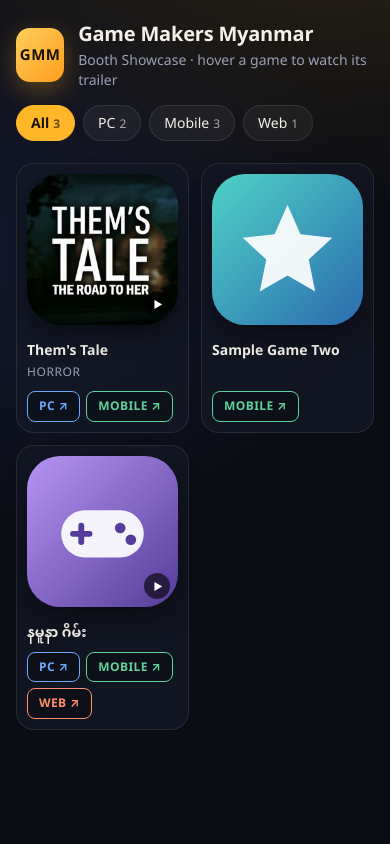
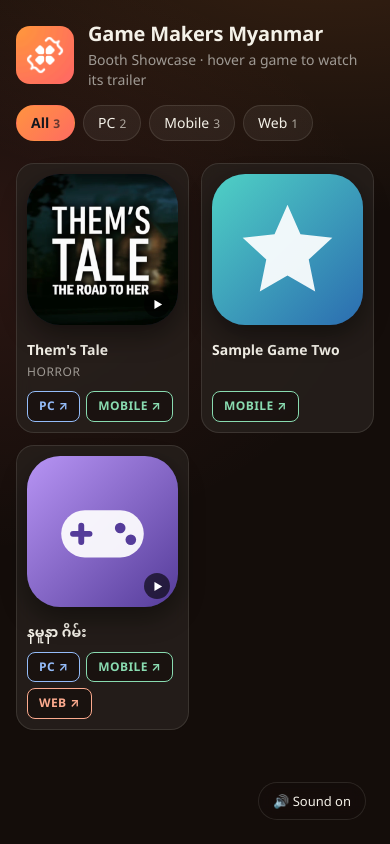
Before and after one commit to lordshan2245/gmm-showcase, a plain HTML site: page index.html in a window 390 px wide. Drawn offline with Linux system fonts and the light colour scheme.

Commit message:
Add trailer sound, GMM logo and brand colours
Co-Authored-By: Claude Fable 5.2 <noreply@anthropic.com>

```diff
--- a/app.js
+++ b/app.js
@@ -61,9 +61,16 @@
       frame.hidden = false;
       var iframe = document.createElement('iframe');
       iframe.allow = 'autoplay; encrypted-media';
+      // Starts muted (always allowed), then applySound() turns the sound on through the player API.
       iframe.src = 'https://www.youtube-nocookie.com/embed/' + yt +
         '?autoplay=1&mute=1&controls=0&loop=1&playlist=' + yt +
-        '&playsinline=1&rel=0&modestbranding=1&iv_load_policy=3&disablekb=1';
+        '&playsinline=1&rel=0&modestbranding=1&iv_load_policy=3&disablekb=1&enablejsapi=1';
+      iframe.addEventListener('load', function () {
+        // The player takes a moment to accept commands after the frame loads.
+        [0, 400, 1200, 2500].forEach(function (ms) {
+          setTimeout(function () { if (iframe.isConnected) applySound(); }, ms);
+        });
+      });
       frame.appendChild(iframe);
       document.body.classList.add('trailer-on');
     } else {
@@ -71,11 +78,62 @@
       video.hidden = false;
       video.src = game.trailer;
       video.currentTime = 0;
+      video.muted = !(soundOn && unlocked);
       var p = video.play();
-      if (p && p.catch) p.catch(function () {});
+      if (p && p.catch) p.catch(function () {
+        // The browser refused to start with sound: play silently instead.
+        video.muted = true;
+        var q = video.play();
+        if (q && q.catch) q.catch(function () {});
+      });
       document.body.classList.add('trailer-on');
     }
+    updateSoundUi();
   }
+
+  // ---------- Sound ----------
+  // Browsers only allow sound after the visitor has clicked or pressed a key on the page,
+  // so trailers play silently until that first interaction.
+  var soundBtn = document.getElementById('soundBtn');
+  var soundHint = document.getElementById('soundHint');
+  var soundOn = true;
+  var unlocked = false;
+  try { soundOn = localStorage.getItem('gmm-sound') !== 'off'; } catch (e) {}
+
+  function ytCommand(func, args) {
+    var iframe = frame.querySelector('iframe');
+    if (!iframe || !iframe.contentWindow) return;
+    iframe.contentWindow.postMessage(JSON.stringify({ event: 'command', func: func, args: args || [] }), '*');
+  }
+
+  function applySound() {
+    var audible = soundOn && unlocked;
+    video.muted = !audible;
+    if (audible) { ytCommand('unMute'); ytCommand('setVolume', [100]); }
+    else ytCommand('mute');
+    updateSoundUi();
+  }
+
+  function updateSoundUi() {
+    soundBtn.textContent = soundOn ? '🔊 Sound on' : '🔇 Sound off';
+    soundBtn.setAttribute('aria-pressed', String(soundOn));
+    soundHint.hidden = !(soundOn && !unlocked);
+  }
+
+  function unlock() {
+    if (unlocked) return;
+    unlocked = true;
+    applySound();
+  }
+  document.addEventListener('pointerdown', unlock, true);
+  document.addEventListener('keydown', unlock, true);
+
+  soundBtn.addEventListener('click', function () {
+    soundOn = !soundOn;
+    try { localStorage.setItem('gmm-sound', soundOn ? 'on' : 'off'); } catch (e) {}
+    unlocked = true;
+    applySound();
+  });
 
   function stopNow() {
     clearTimeout(hideTimer);
@@ -217,6 +275,47 @@
   document.addEventListener('click', function () { if (touchMode) stopTrailer(); });
   document.addEventListener('visibilitychange', function () { if (document.hidden) stopTrailer(); });
 
+  // ---------- Branding (logo + colours from settings.js) ----------
+  function hexToRgb(hex) {
+    var m = /^#?([0-9a-f]{6})$/i.exec(hex || '');
+    if (!m) return null;
+    var n = parseInt(m[1], 16);
+    return [n >> 16 & 255, n >> 8 & 255, n & 255];
+  }
+  function luminance(rgb) { return (0.299 * rgb[0] + 0.587 * rgb[1] + 0.114 * rgb[2]) / 255; }
+
+  function applyBranding() {
+    var site = window.SITE && typeof window.SITE === 'object' ? window.SITE : {};
+    var root = document.documentElement.style;
+    var bg = hexToRgb(site.bg);
+    var accent = hexToRgb(site.accent);
+    if (bg) {
+      root.setProperty('--bg', site.bg);
+      // Pick readable text for a dark or a light background.
+      root.setProperty('--text', luminance(bg) > 0.55 ? '#14161d' : '#f4f1e8');
+    }
+    if (accent) {
+      root.setProperty('--accent', site.accent);
+      root.setProperty('--accent-ink', luminance(accent) > 0.55 ? '#14161d' : '#ffffff');
+    }
+    // Optional second accent: the end colour of the brand gradient.
+    if (hexToRgb(site.accent2)) root.setProperty('--accent2', site.accent2);
+    if (site.logo) {
+      var mark = document.getElementById('mark');
+      var img = el('img', 'logo');
+      img.src = site.logo;
+      img.alt = 'Game Makers Myanmar';
+      img.onload = function () { mark.replaceWith(img); };
+      var icon = document.createElement('link');
+      icon.rel = 'icon';
+      icon.href = site.logo;
+      document.head.appendChild(icon);
+    }
+    if (site.showTitle === false && site.logo) document.getElementById('siteTitle').hidden = true;
+  }
+
+  applyBranding();
+  updateSoundUi();
   renderFilters();
   render();
 })();
--- a/games.js
+++ b/games.js
@@ -1 +1 @@
-window.GAMES = [{"id":"sample-1","name":"Them's Tale","icon":"media/unnamed-20261113-151932.webp","platforms":["PC","Mobile"],"trailer":"media/Cleaner-Game---both-input---Windows-Mac-Linux---Un-20261113-153134.mp4","genre":"Horror","links":{"PC":"https://store.steampowered.com/app/4213600/Thems_Tale_The_Road_To_Her/","Mobile":"https://play.google.com/store/apps/details?id=com.gamemakersmyanmar.ThemsTale"}},{"id":"sample-2","name":"Sample Game Two","icon":"media/sample-2.svg","link":"https://example.com/","platforms":["Mobile"],"trailer":""},{"id":"sample-3","name":"နမူနာ ဂိမ်း","icon":"media/sample-3.svg","link":"https://example.com/","platforms":["PC","Mobile","Web"],"trailer":"media/sample-trailer-20261113-123730.webm"}];
+window.GAMES = [{"id":"sample-1","name":"Them's Tale","icon":"media/unnamed-20261113-151932.webp","platforms":["PC","Mobile"],"trailer":"https://youtu.be/I252qy68kk0?si=VJo42qWKIy6moBvz","genre":"Horror","links":{"PC":"https://store.steampowered.com/app/4213600/Thems_Tale_The_Road_To_Her/","Mobile":"https://play.google.com/store/apps/details?id=com.gamemakersmyanmar.ThemsTale"}},{"id":"sample-2","name":"Sample Game Two","icon":"media/sample-2.svg","link":"https://example.com/","platforms":["Mobile"],"trailer":""},{"id":"sample-3","name":"နမူနာ ဂိမ်း","icon":"media/sample-3.svg","link":"https://example.com/","platforms":["PC","Mobile","Web"],"trailer":"media/sample-trailer-20261113-123730.webm"}];
--- a/index.html
+++ b/index.html
@@ -11,16 +11,16 @@
 
 <!-- Trailer background -->
 <div class="bg" aria-hidden="true">
-  <video id="bgVideo" muted loop playsinline preload="none"></video>
+  <video id="bgVideo" loop playsinline preload="none"></video>
   <div id="bgFrame"></div>
   <div class="bg-shade"></div>
 </div>
 
 <header class="top">
   <div class="brand">
-    <div class="mark">GMM</div>
+    <div class="mark" id="mark">GMM</div>
     <div>
-      <h1>Game Makers Myanmar</h1>
+      <h1 id="siteTitle">Game Makers Myanmar</h1>
       <p>Booth Showcase · hover a game to watch its trailer</p>
     </div>
   </div>
@@ -32,9 +32,12 @@
   <p class="empty" id="empty" hidden>No games to show yet.</p>
 </main>
 
-<div class="now" id="now" aria-live="polite"><span class="dot"></span><span>Trailer</span><strong id="nowName"></strong></div>
+<div class="now" id="now" aria-live="polite"><span class="dot"></span><span>Trailer</span><strong id="nowName"></strong><em id="soundHint" hidden>· click anywhere for sound</em></div>
+
+<button class="sound" id="soundBtn" type="button" aria-pressed="true">🔊 Sound on</button>
 
 <script src="games.js"></script>
+<script src="settings.js"></script>
 <script src="app.js"></script>
 </body>
 </html>
--- /dev/null
+++ b/settings.js
@@ -0,0 +1 @@
+window.SITE = {"logo":"media/gmm-logo.png","showTitle":true,"accent":"#ff9340","accent2":"#ff6c61","bg":"#140d0a"};
--- a/style.css
+++ b/style.css
@@ -1,14 +1,26 @@
+/* --bg, --text, --accent and --accent-ink are overridden from Site settings (settings.js).
+   Everything else is derived from them, so the whole page follows the brand colours. */
 :root {
   --bg: #0a0c13;
-  --panel: #151a28;
-  --line: rgba(255, 255, 255, .09);
   --text: #f4f1e8;
-  --muted: #9aa1b5;
   --accent: #ffb627;
+  --accent2: var(--accent);
   --accent-ink: #1a1200;
   --pc: #6ea8ff;
   --mobile: #5fd39a;
   --web: #ff8f6b;
+}
+
+body {
+  --line: color-mix(in srgb, var(--text) 11%, transparent);
+  --muted: color-mix(in srgb, var(--text) 62%, var(--bg));
+  --card: color-mix(in srgb, color-mix(in srgb, var(--bg) 91%, var(--text)) 78%, transparent);
+}
+
+/* Over a playing trailer the page is always dark, whatever the theme. */
+body.trailer-on {
+  --bg: #0a0c13;
+  --text: #f4f1e8;
 }
 
 * { box-sizing: border-box; }
@@ -18,8 +30,8 @@ html, body { margin: 0; }
 body {
   min-height: 100vh;
   background:
-    radial-gradient(900px 500px at 85% -10%, rgba(255, 182, 39, .13), transparent 60%),
-    radial-gradient(700px 500px at -10% 30%, rgba(80, 110, 255, .12), transparent 60%),
+    radial-gradient(900px 500px at 85% -10%, color-mix(in srgb, var(--accent) 16%, transparent), transparent 60%),
+    radial-gradient(700px 500px at -10% 30%, color-mix(in srgb, var(--accent2) 10%, transparent), transparent 60%),
     var(--bg);
   background-attachment: fixed;
   color: var(--text);
@@ -88,13 +100,35 @@ body.trailer-on .bg { opacity: 1; }
   width: 54px;
   height: 54px;
   border-radius: 14px;
-  background: linear-gradient(135deg, #ffcf5c, #ff9d1b);
+  background: linear-gradient(135deg, color-mix(in srgb, var(--accent) 75%, #fff), var(--accent2));
   color: var(--accent-ink);
   font-weight: 900;
   font-size: 15px;
   letter-spacing: .5px;
-  box-shadow: 0 8px 24px rgba(255, 170, 30, .3);
+  box-shadow: 0 8px 24px color-mix(in srgb, var(--accent) 30%, transparent);
 }
+
+.logo { display: block; border-radius: 14px; height: 58px; width: auto; max-width: min(240px, 45vw); object-fit: contain; }
+
+.sound {
+  position: fixed;
+  right: 24px;
+  bottom: 24px;
+  z-index: 2;
+  appearance: none;
+  font: inherit;
+  font-size: 13px;
+  color: var(--text);
+  background: color-mix(in srgb, var(--bg) 80%, transparent);
+  border: 1px solid var(--line);
+  padding: 9px 14px;
+  border-radius: 999px;
+  cursor: pointer;
+  backdrop-filter: blur(8px);
+}
+.sound:hover { border-color: var(--accent); }
+.sound[aria-pressed="false"] { color: var(--muted); }
+.now em { font-style: normal; text-transform: none; letter-spacing: 0; white-space: nowrap; }
 
 .brand h1 { margin: 0; font-size: clamp(20px, 2.6vw, 28px); letter-spacing: -.2px; }
 .brand p { margin: 2px 0 0; color: var(--muted); font-size: 14px; }
@@ -104,7 +138,7 @@ body.trailer-on .bg { opacity: 1; }
 .chip {
   appearance: none;
   border: 1px solid var(--line);
-  background: rgba(255, 255, 255, .05);
+  background: color-mix(in srgb, var(--text) 6%, transparent);
   color: var(--text);
   font: inherit;
   font-size: 14px;
@@ -113,10 +147,10 @@ body.trailer-on .bg { opacity: 1; }
   cursor: pointer;
   transition: background .15s, border-color .15s, color .15s;
 }
-.chip:hover { border-color: rgba(255, 255, 255, .3); }
+.chip:hover { border-color: color-mix(in srgb, var(--text) 35%, transparent); }
 .chip[aria-pressed="true"] {
-  background: var(--accent);
-  border-color: var(--accent);
+  background: linear-gradient(135deg, var(--accent), var(--accent2));
+  border-color: transparent;
   color: var(--accent-ink);
   font-weight: 700;
 }
@@ -139,7 +173,7 @@ main { max-width: 1280px; margin: 0 auto; padding: 24px 24px 96px; }
   padding: 14px;
   border: 1px solid var(--line);
   border-radius: 22px;
-  background: rgba(21, 26, 40, .72);
+  background: var(--card);
   backdrop-filter: blur(8px);
   transition: opacity .3s ease, transform .2s ease, border-color .2s ease, background .3s ease;
 }
@@ -206,7 +240,7 @@ main { max-width: 1280px; margin: 0 auto; padding: 24px 24px 96px; }
   padding: 3px 8px;
   border-radius: 6px;
   border: 1px solid currentColor;
-  background: rgba(0, 0, 0, .25);
+  background: color-mix(in srgb, var(--bg) 60%, transparent);
 }
 .tags { margin-top: auto; }
 .tags li { display: flex; }
@@ -222,9 +256,9 @@ a.tag.link:hover, a.tag.link:focus-visible { transform: translateY(-1px); color:
 a.tag.link.pc:hover, a.tag.link.pc:focus-visible { background: var(--pc); border-color: var(--pc); }
 a.tag.link.mobile:hover, a.tag.link.mobile:focus-visible { background: var(--mobile); border-color: var(--mobile); }
 a.tag.link.web:hover, a.tag.link.web:focus-visible { background: var(--web); border-color: var(--web); }
-.tag.pc { color: var(--pc); }
-.tag.mobile { color: var(--mobile); }
-.tag.web { color: var(--web); }
+.tag.pc { color: color-mix(in srgb, var(--pc) 72%, var(--text)); }
+.tag.mobile { color: color-mix(in srgb, var(--mobile) 72%, var(--text)); }
+.tag.web { color: color-mix(in srgb, var(--web) 72%, var(--text)); }
 
 .genre {
   margin: -6px 0 0;
@@ -259,7 +293,7 @@ a.tag.link.web:hover, a.tag.link.web:focus-visible { background: var(--web); bor
 
 /* While a trailer plays, the other cards step back so the video shows through. */
 body.trailer-on .card:not(.active) { opacity: .28; }
-body.trailer-on .card.active { background: rgba(10, 12, 19, .55); border-color: rgba(255, 182, 39, .5); }
+body.trailer-on .card.active { background: rgba(10, 12, 19, .55); border-color: color-mix(in srgb, var(--accent) 55%, transparent); }
 
 .empty { color: var(--muted); text-align: center; padding: 80px 0; font-size: 16px; }
 
```
Also changed, not shown: media/gmm-logo.png (added).
